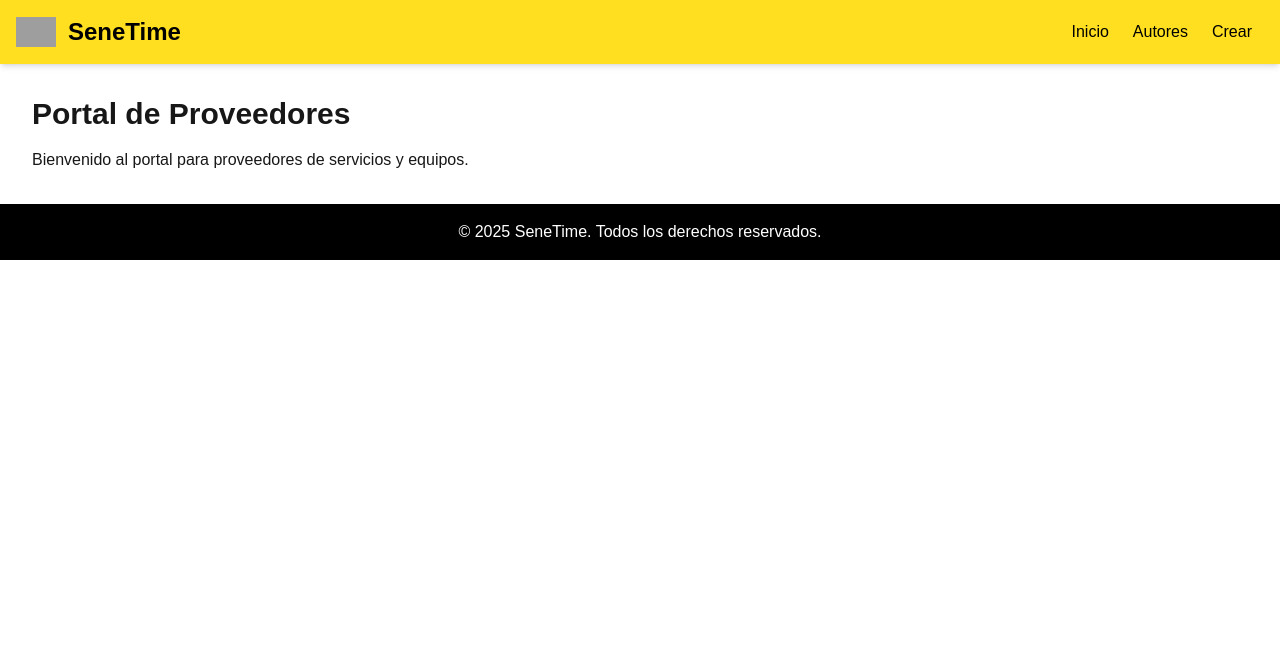
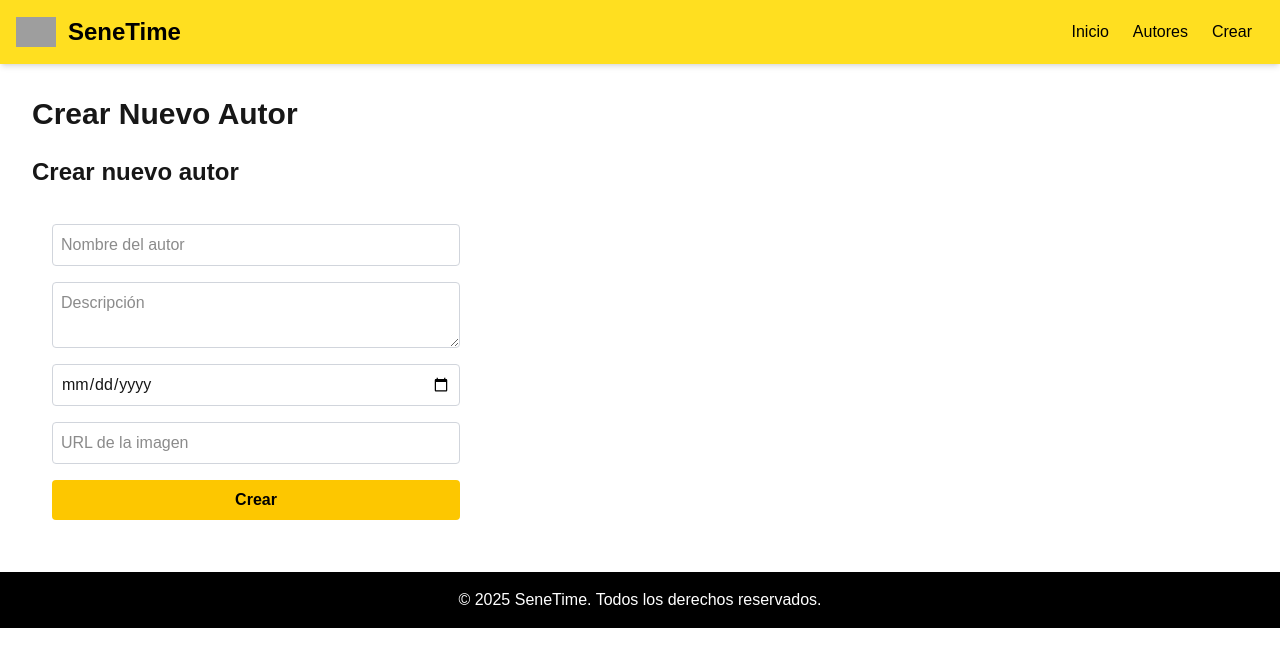
Before and after one commit to Jssoff/jsgaray_preparcial_1, a Next.js app: page /crear in a window 1280 px wide. Shown: the top 666 px of the page. Built offline with nearby package versions, Linux system fonts and the light colour scheme; grey boxes are pictures that could not be loaded.

Commit message:
formulario

```diff
--- a/src/app/crear/page.tsx
+++ b/src/app/crear/page.tsx
@@ -1,11 +1,45 @@
-// src/app/providers/page.tsx
-export default function ProvidersPage() {
+"use client";
+
+import { useState } from "react";
+import { AuthorForm } from "@/app/crear/services/authorForm";
+import { SubmitHandler } from "react-hook-form";
+
+// Define el tipo de datos que el formulario enviará
+interface AuthorFormData {
+  name: string;
+  description: string;
+  birthDate: string;
+  image: string;
+}
+
+export default function CreateAuthorPage() {
+  const [isSubmitting, setIsSubmitting] = useState(false);
+
+  const handleCreateAuthor: SubmitHandler<AuthorFormData> = async (data) => {
+    setIsSubmitting(true);
+    try {
+      const response = await fetch("http://127.0.0.1:8080/api/authors", {
+        method: "POST",
+        headers: { "Content-Type": "application/json" },
+        body: JSON.stringify(data),
+      });
+
+      if (!response.ok) {
+        throw new Error("Error al crear el autor");
+      }
+
+      console.log("Autor creado:", data);
+    } catch (error) {
+      console.error("Error:", error);
+    } finally {
+      setIsSubmitting(false);
+    }
+  };
+
   return (
-    <main className="container mx-auto p-8">
-      <h1 className="text-3xl font-bold">Portal de Proveedores</h1>
-      <p className="mt-4">
-        Bienvenido al portal para proveedores de servicios y equipos.
-      </p>
-    </main>
+    <div className="container mx-auto p-8">
+      <h1 className="text-3xl font-bold mb-6">Crear Nuevo Autor</h1>
+      <AuthorForm onSubmit={handleCreateAuthor} isSubmitting={isSubmitting} />
+    </div>
   );
 }
--- /dev/null
+++ b/src/app/crear/services/authorForm.tsx
@@ -0,0 +1,87 @@
+'use client';
+
+import { zodResolver } from '@hookform/resolvers/zod';
+import { SubmitHandler, useForm } from 'react-hook-form';
+import { z } from 'zod';
+
+// Esquema de validación
+const schema = z.object({
+  name: z.string().min(1, "El nombre es obligatorio"),
+  description: z.string().min(1, "La descripción es obligatoria"),
+  birthDate: z.string().refine((date) => !isNaN(Date.parse(date)), {
+    message: "Fecha inválida",
+  }),
+  image: z.string().url("Debe ser una URL válida"),
+});
+
+type FormFields = z.infer<typeof schema>;
+
+// Props que recibe el formulario
+interface AuthorFormProps {
+  onSubmit: SubmitHandler<FormFields>;
+  isSubmitting: boolean;
+}
+
+export const AuthorForm = ({ onSubmit, isSubmitting }: AuthorFormProps) => {
+  const {
+    register,
+    handleSubmit,
+    setError,
+    formState: { errors },
+  } = useForm<FormFields>({
+    resolver: zodResolver(schema),
+    defaultValues: {
+      name: '',
+      description: '',
+      birthDate: '',
+      image: '',
+    },
+  });
+
+  return (
+    <div>
+      <h1 className="text-2xl font-bold mb-4">Crear nuevo autor</h1>
+      <form className="w-full max-w-md p-5 flex flex-col gap-4" onSubmit={handleSubmit(onSubmit)}>
+        <input
+          {...register('name')}
+          type="text"
+          placeholder="Nombre del autor"
+          className="border border-gray-300 p-2 rounded"
+        />
+        {errors.name && <span className="text-red-500">{errors.name.message}</span>}
+
+        <textarea
+          {...register('description')}
+          placeholder="Descripción"
+          className="border border-gray-300 p-2 rounded"
+        />
+        {errors.description && <span className="text-red-500">{errors.description.message}</span>}
+
+        <input
+          {...register('birthDate')}
+          type="date"
+          className="border border-gray-300 p-2 rounded"
+        />
+        {errors.birthDate && <span className="text-red-500">{errors.birthDate.message}</span>}
+
+        <input
+          {...register('image')}
+          type="url"
+          placeholder="URL de la imagen"
+          className="border border-gray-300 p-2 rounded"
+        />
+        {errors.image && <span className="text-red-500">{errors.image.message}</span>}
+
+        <button
+          disabled={isSubmitting}
+          type="submit"
+          className="bg-yellow-400 text-black font-bold py-2 px-6 rounded hover:bg-yellow-500 disabled:bg-gray-300"
+        >
+          {isSubmitting ? 'Cargando...' : 'Crear'}
+        </button>
+
+        {errors.root && <span className="text-red-500">{errors.root.message}</span>}
+      </form>
+    </div>
+  );
+};
```
